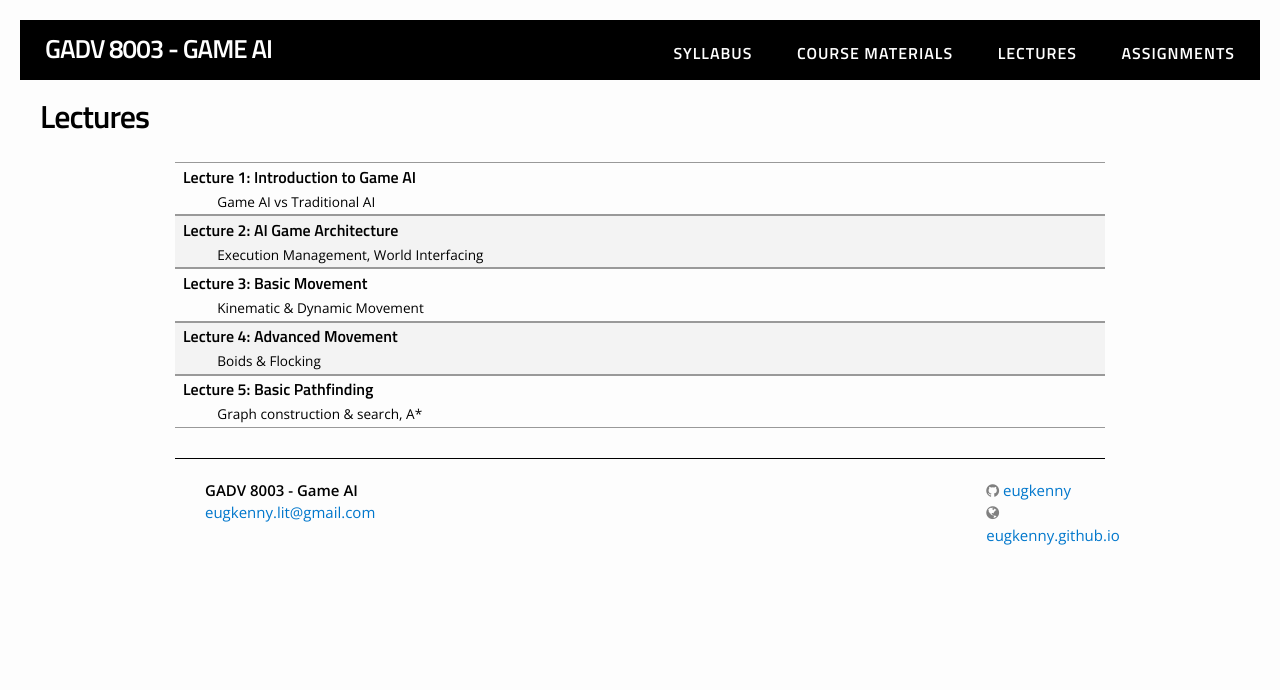
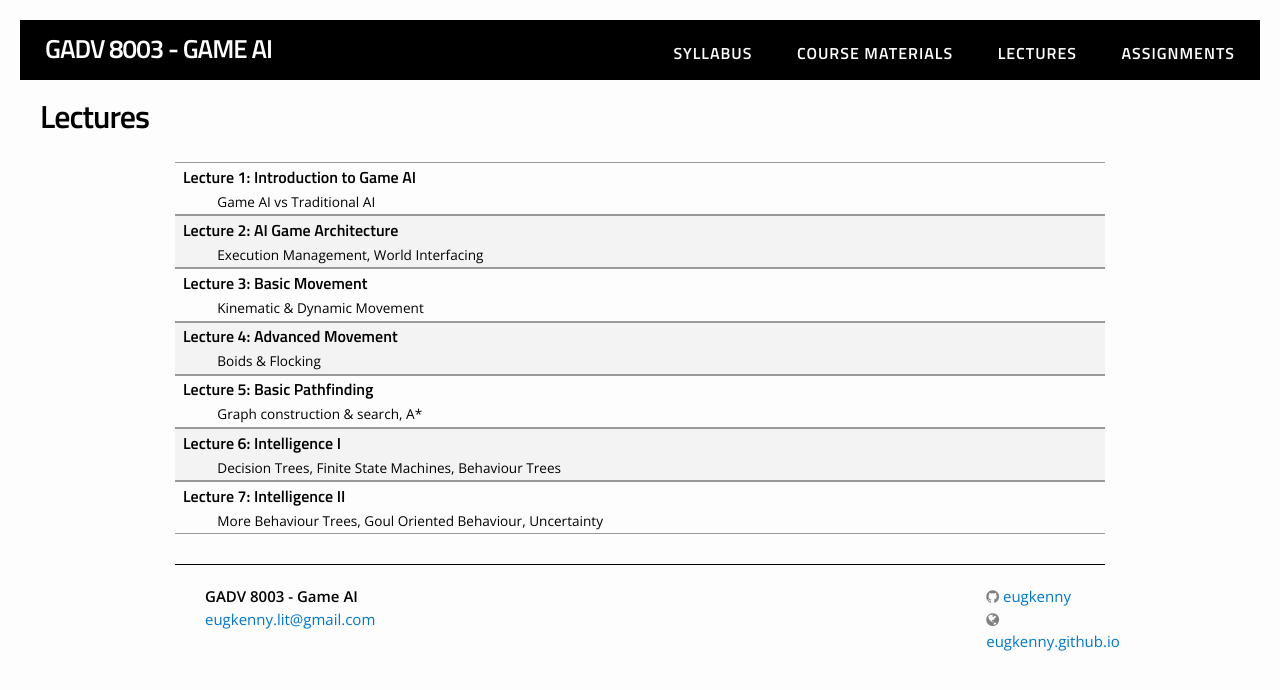
Before and after one commit to eugkenny/GADV8003, a Jekyll site: the page built from lectures.md, in a window 1280 px wide. Shown: the top 690 px of the page. Built offline with Jekyll 4.4.1, drawn with Linux system fonts in a browser that asks for light colours; nearby versions of some CDN libraries; some web fonts are replaced.

Commit message:
update lectures

```diff
--- a/_data/lectures.yml
+++ b/_data/lectures.yml
@@ -27,3 +27,13 @@
   filename: 05 - Basic Pathfinding.pdf
   dirname: lectures
   tldr: "Graph construction & search, A*"
+
+- title: "Lecture 6: Intelligence I"
+  filename: 06 - Intelligence I.pdf
+  dirname: lectures
+  tldr: "Decision Trees, Finite State Machines, Behaviour Trees"
+
+- title: "Lecture 7: Intelligence II"
+  filename: 06 - Intelligence I.pdf
+  dirname: lectures
+  tldr: "More Behaviour Trees, Goul Oriented Behaviour, Uncertainty"
```
Also changed, not shown: 2 other files.
